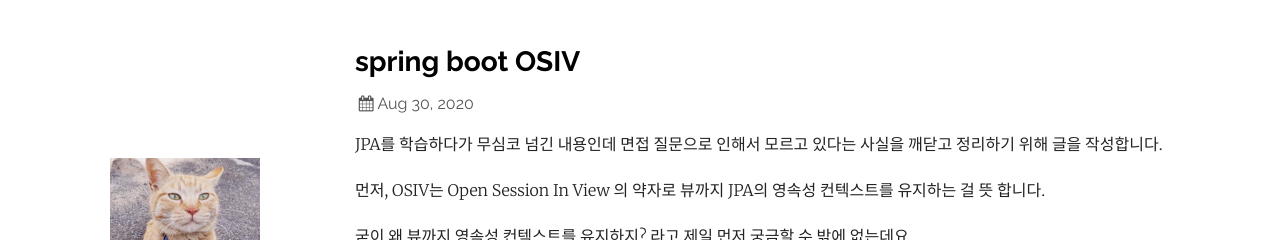
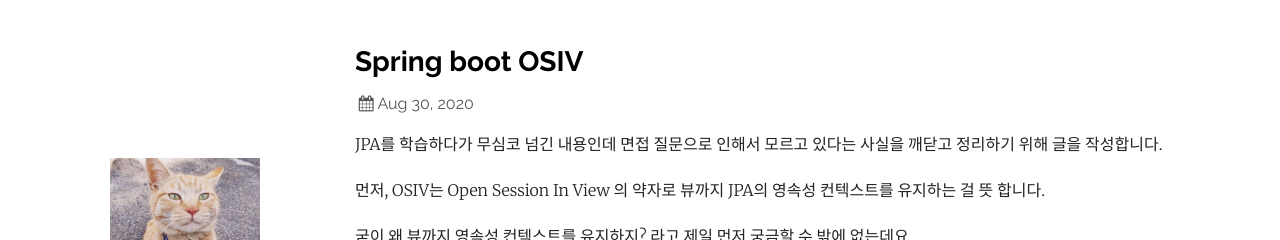
Before and after one commit to ppyong/ppyong.github.io, a Jekyll site: the page built from _posts/2020-08-30-spring-boot-osiv.md, in a window 1280 px wide and 900 px high. Shown: the top 240 px of the window. Built offline with Jekyll 4.4.1, drawn with Linux system fonts in a browser that asks for light colours.

```diff
--- a/_posts/2020-08-30-spring-boot-osiv.md
+++ b/_posts/2020-08-30-spring-boot-osiv.md
@@ -1,6 +1,6 @@
 ---
 layout: post
-title:  spring boot OSIV
+title:  Spring boot OSIV
 tags: [spring, jpa, osiv]
 ---
 
```
